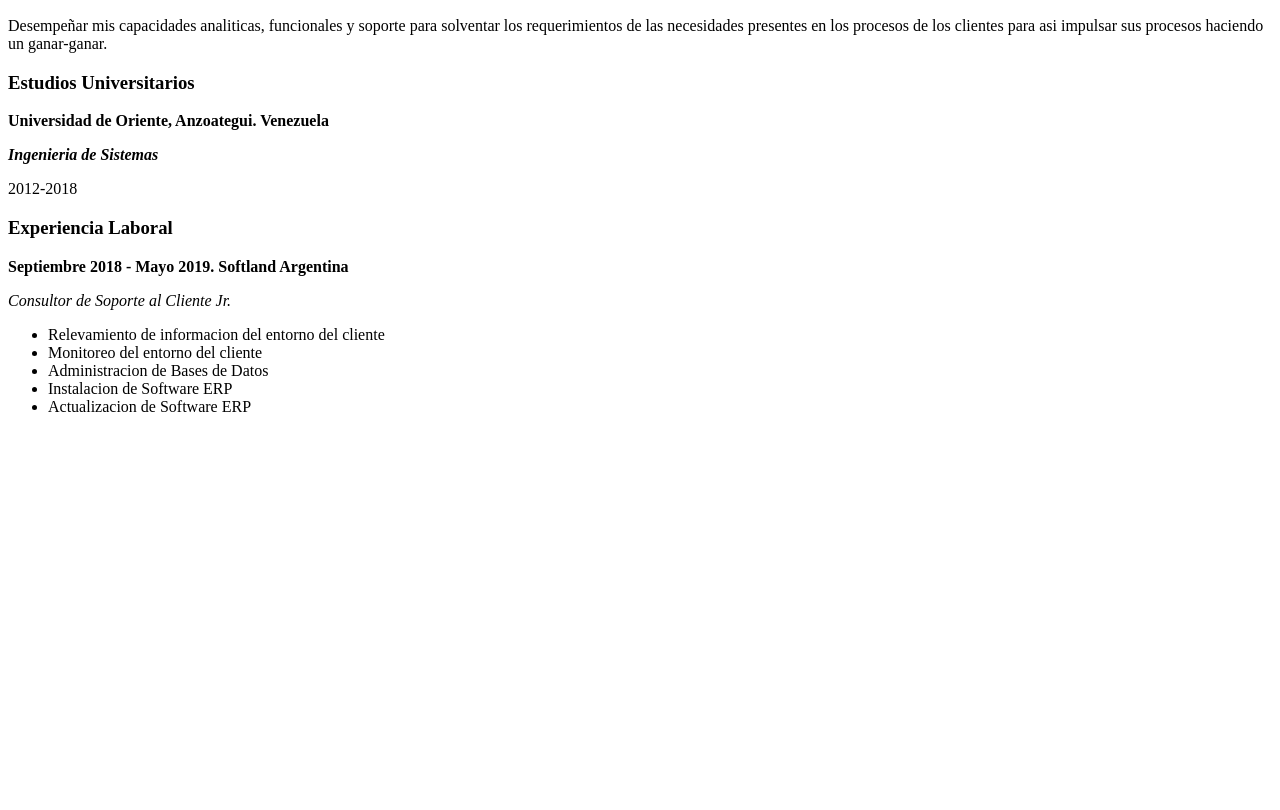
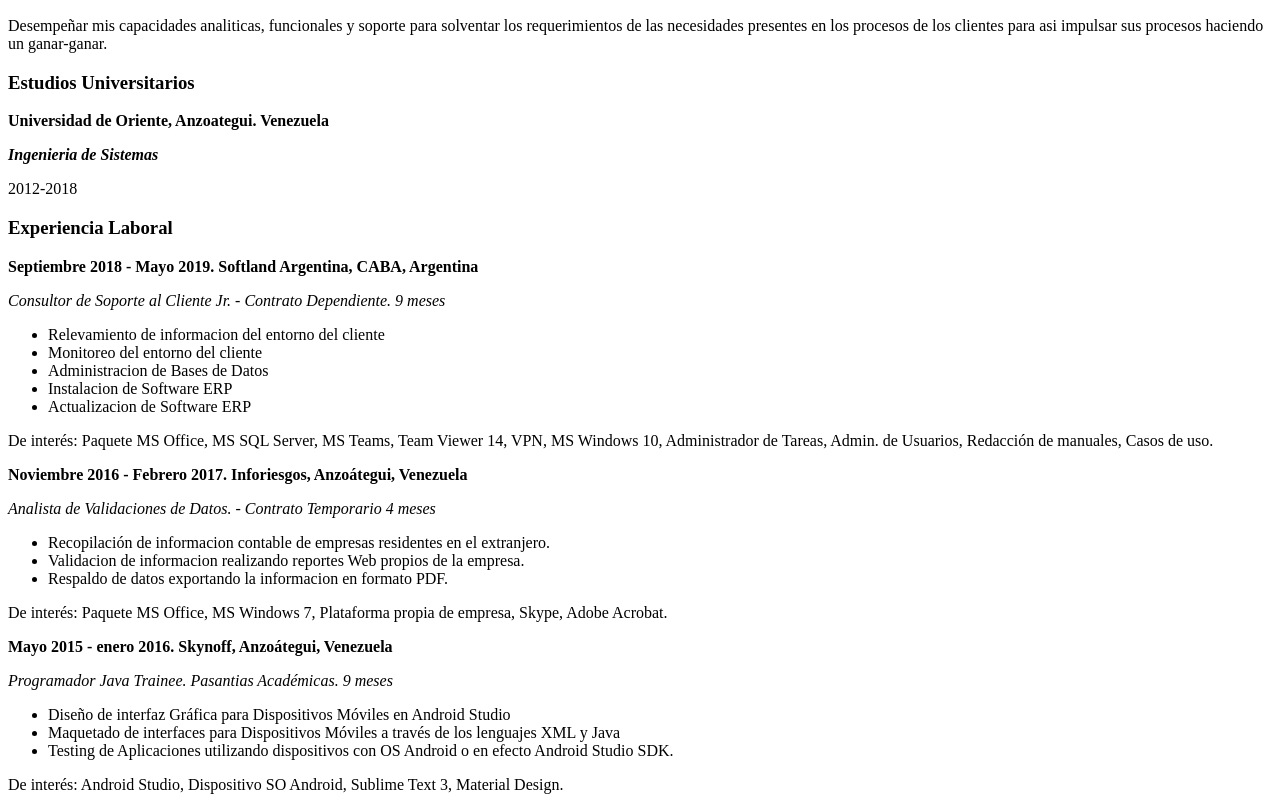
Before and after one commit to Marcoclock/CurriculumWeb, a plain HTML site: page index.html in a window 1280 px wide. Shown: the part 110-920 px from the top of the page. Before the commit the page ends 800 px from the top, so only its background shows below. Drawn offline with Linux system fonts and the light colour scheme; files whose address does not match are found by name.

Commit message:
Informacion de experiencia

```diff
--- a/index.html
+++ b/index.html
@@ -25,8 +25,8 @@
 
         <h3>Experiencia Laboral</h3>
 
-        <p><strong>Septiembre 2018 - Mayo 2019. Softland Argentina</strong></p>
-        <p><em>Consultor de Soporte al Cliente Jr.</em></p>
+        <p><strong>Septiembre 2018 - Mayo 2019. Softland Argentina, CABA, Argentina</strong></p>
+        <p><em>Consultor de Soporte al Cliente Jr. - Contrato Dependiente. 9 meses</em></p>
 
         <ul>
         <li>Relevamiento de informacion del entorno del cliente</li>
@@ -35,6 +35,36 @@
         <li>Instalacion de Software ERP</li>
         <li>Actualizacion de Software ERP</li>
         </ul>
+        <p>De interés: Paquete MS Office, MS SQL Server, MS Teams,
+        Team Viewer 14, VPN, MS Windows 10, Administrador de
+        Tareas, Admin. de Usuarios, Redacción de manuales, Casos de
+        uso.</p>
+
+        <p><strong>Noviembre 2016 - Febrero 2017. Inforiesgos, Anzoátegui, Venezuela</strong></p>
+        <p><em>Analista de Validaciones de Datos. - Contrato Temporario 4 meses</em></p>
+        <ul>
+        <li>Recopilación de informacion contable de empresas residentes en el extranjero.</li>
+        <li>Validacion de informacion realizando reportes Web propios de la empresa.</li>
+        <li>Respaldo de datos exportando la informacion en formato PDF.</li>
+        </ul>
+        <p> De interés: Paquete MS Office, MS Windows 7, Plataforma
+            propia de empresa, Skype, Adobe Acrobat.</p>
+
+        <p><strong>Mayo 2015 - enero 2016. Skynoff, Anzoátegui, Venezuela</strong></p>
+        <p><em>Programador Java Trainee. Pasantias Académicas. 9 meses</em></p>
+        <ul>
+        <li>Diseño de interfaz Gráfica para Dispositivos Móviles en
+            Android Studio</li>
+        <li>Maquetado de interfaces para Dispositivos Móviles a través
+            de los lenguajes XML y Java</li>
+        <li>Testing de Aplicaciones utilizando dispositivos con OS
+            Android o en efecto Android Studio SDK.</li>
+        </ul>
+        <p>De interés: Android Studio, Dispositivo SO Android, Sublime
+            Text 3, Material Design.</p>
+
+
+
 
         <script src="main.js"></script> <!--Vinculo con main.js-->
 </body>
```
